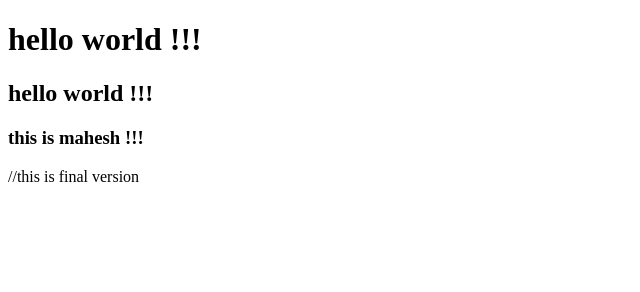
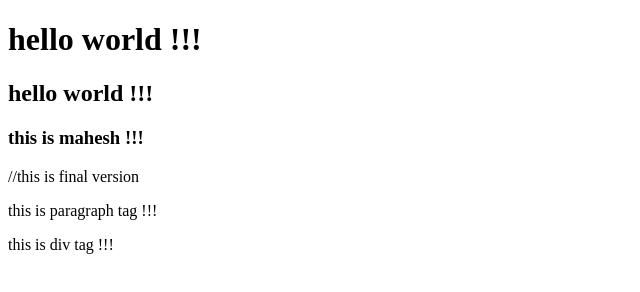
Before and after one commit to mahesh2991/newGit, a plain HTML site: page index.html in a window 1280 px wide. Shown: the whole page, without its empty margins (0-640 px from the left). Drawn offline with Linux system fonts and the light colour scheme.

Commit message:
paragraph tag and div tag

```diff
--- a/index.html
+++ b/index.html
@@ -12,6 +12,8 @@
     <h1>hello world !!!</h1>
      <h2>hello world !!!</h2>
      <h3>this is mahesh !!!</h3> //this is final version
+    <p>this is paragraph tag !!!</p>
+    <div>this is div tag !!!</div>
 </body>
 
 </html>
```
